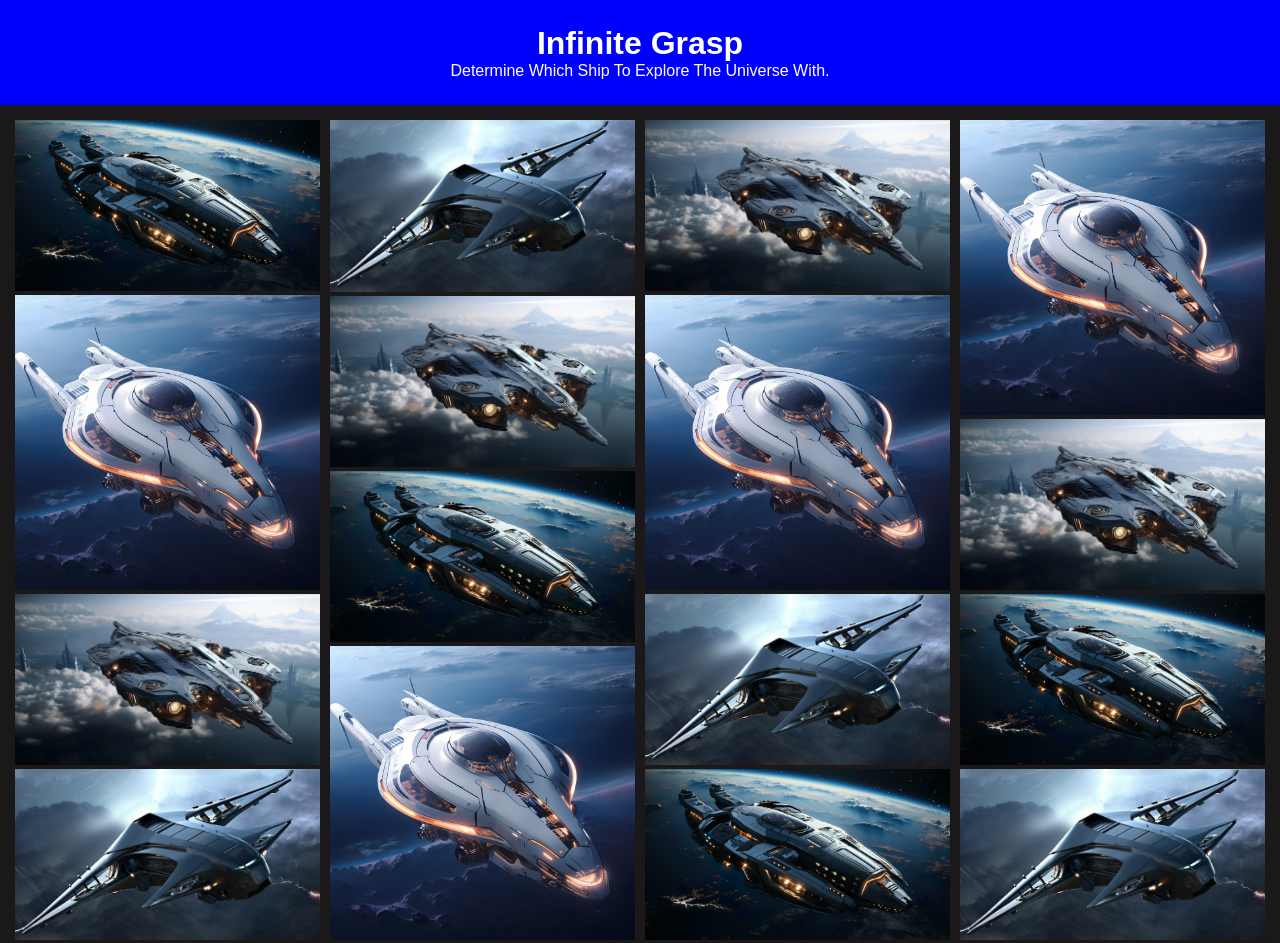
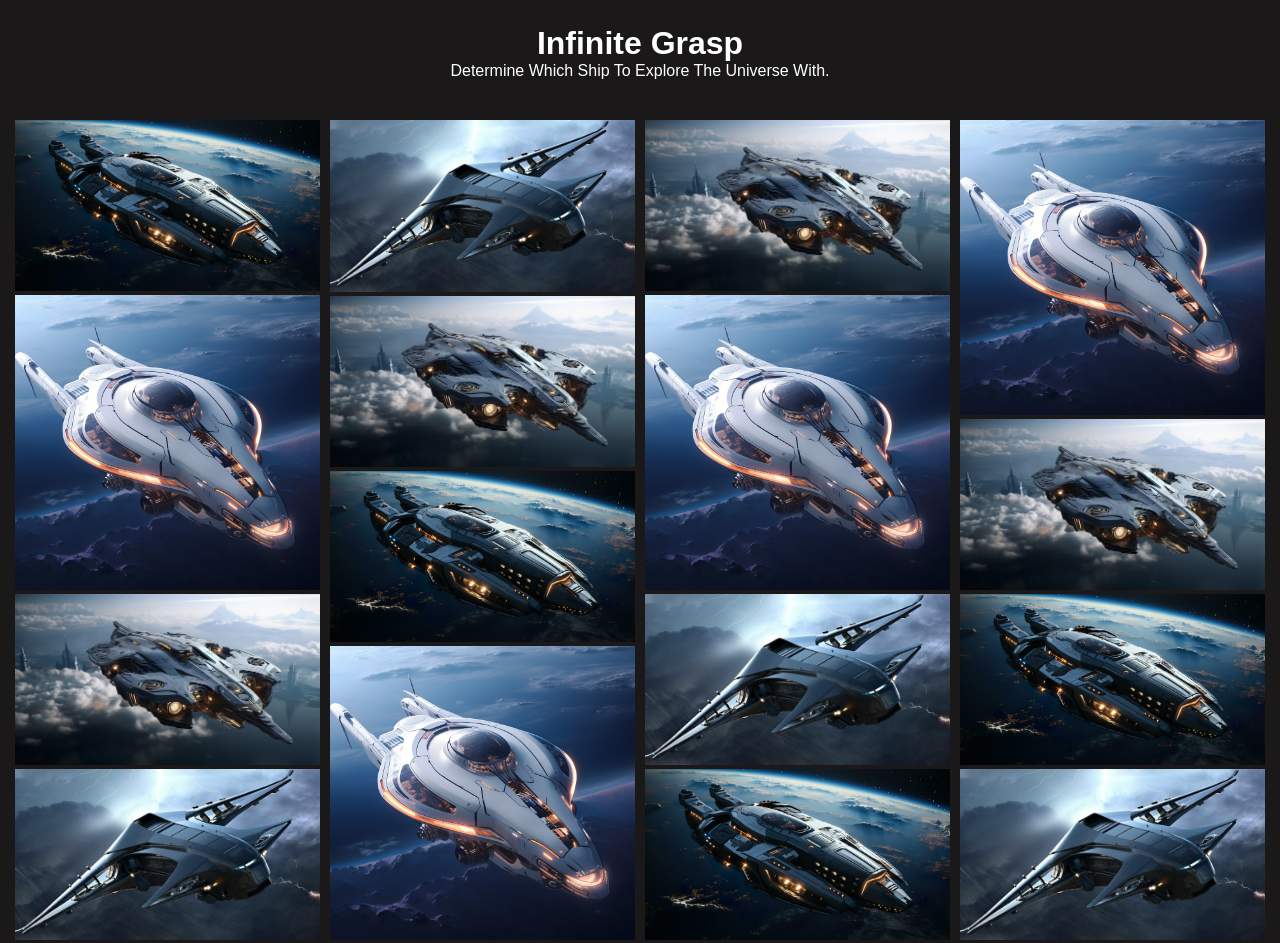
Before and after one commit to PaxtynFlyx/spaceship-gallery, a plain HTML site: page index.html in a window 1280 px wide. Drawn offline with Linux system fonts and the light colour scheme.

Commit message:
Add new color to header

```diff
--- a/styles.css
+++ b/styles.css
@@ -10,7 +10,7 @@ body {
 }
 
 .header {
-    background-color: blue;
+    background-color: rgb(26, 24, 24);
     color: white;
     padding: 25px;
     text-align: center;
@@ -24,7 +24,7 @@ body {
 
 .column {
     flex: 25%;
-    max-width: 25%;
+    /* max-width: 25%; */
     margin: 0px;
     padding: 5px;
 }
```
